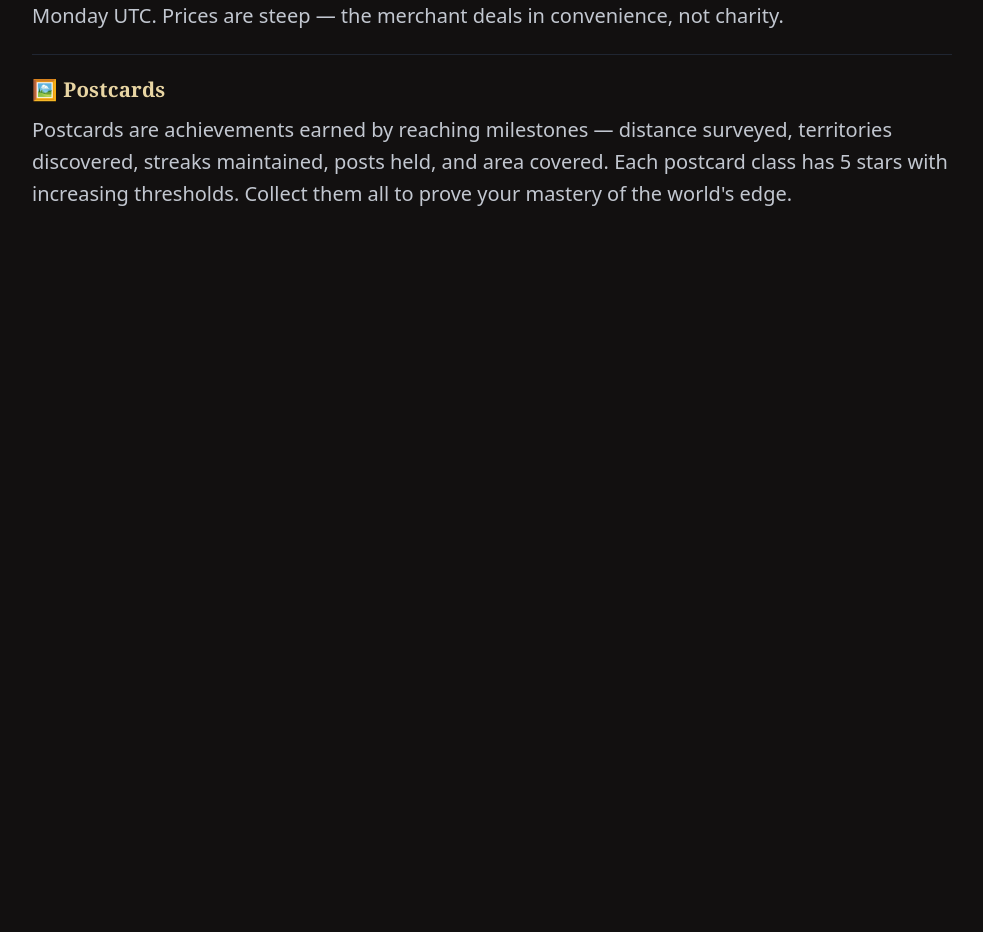
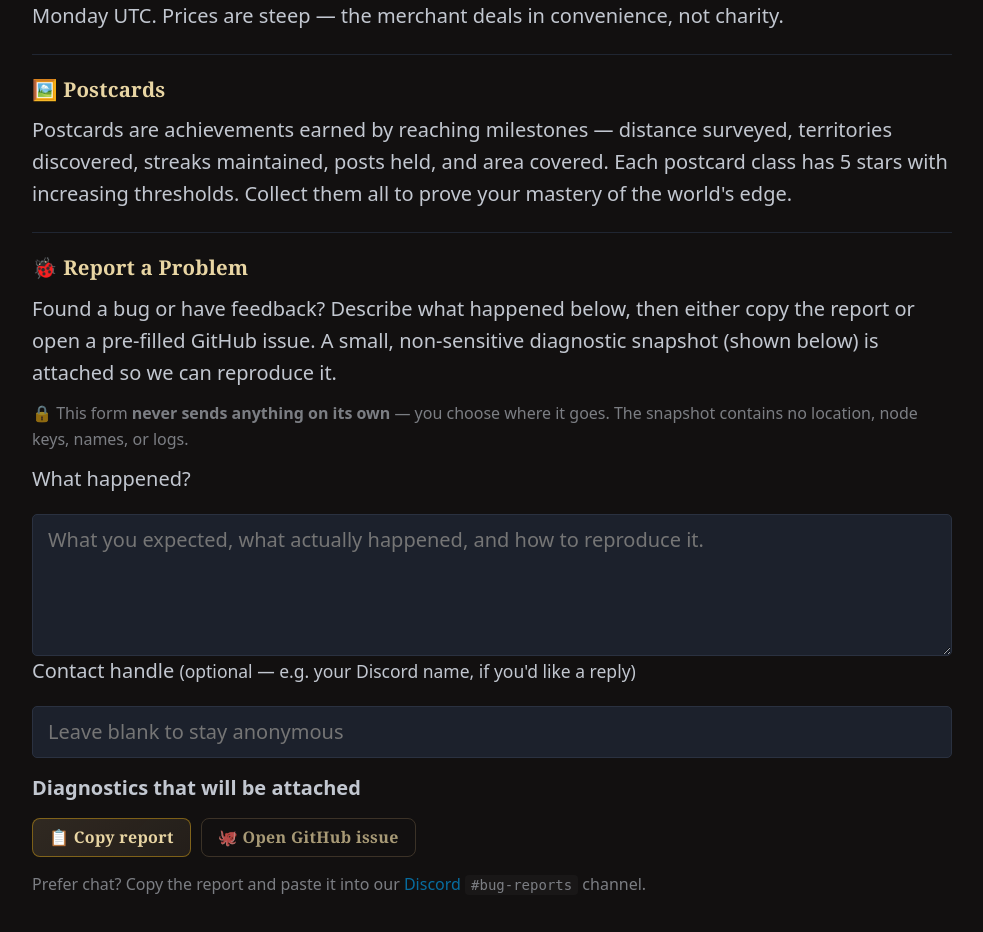
Before and after one commit to hornofabraxas/lora-the-explorer, a FastAPI app: page /help in a window 1280 px wide. Shown: the part 2062-2994 px from the top of the page, without its empty margins (148-1131 px from the left). Before the commit the page ends 2268 px from the top, so only its background shows below. Run offline with FastAPI, Linux system fonts and the light colour scheme.

Commit message:
Add "Report a Problem" bug-report tool (task 8)
A Help-page panel that gathers a minimal, non-sensitive diagnostic snapshot
plus the player's description, then lets them either copy a formatted report
(to paste into Discord) or open a pre-filled GitHub issue. The app itself
transmits nothing — the player is the transport — so it adds no automatic
outbound path and preserves the project's privacy posture.

Diagnostics: version, install method, OS/arch, Python version, connection
*type* (no host), companion-connected bool, multiplayer registered/pvp bools.
Never: coordinates, hex IDs, pubkeys, node/display names, logs, or webhook
URLs. The player sees the full payload before sharing.

- paths.install_method(): sniffs PyInstaller freeze / Docker / source; the
  Docker image sets LORA_INSTALL_METHOD=docker so it self-reports accurately.
- help route builds the diagnostics; previewer affordance added.
- PRIVACY.md: documents the snapshot and clarifies it is not an outbound path.
- Tests: bug-report section renders, sensitive fields never leak, install
  method detection.

Co-Authored-By: Claude Opus 4.8 <noreply@anthropic.com>

```diff
--- a/preview_server.py
+++ b/preview_server.py
@@ -769,6 +769,14 @@ async def multiplayer_restore_hp():
 async def help_page(request: Request):
     return templates.TemplateResponse(request, "help.html", {
         **COMMON, "nav_active": "help",
+        "diagnostics": {
+            "version": "0.9.3", "install": "docker",
+            "os": "Linux 6.6.0 (x86_64)", "python": "3.12.4",
+            "connection_type": "wifi", "companion_connected": True,
+            "multiplayer_registered": False, "pvp_enabled": False,
+        },
+        "issue_url": "https://github.com/hornofabraxas/lora-the-explorer/issues/new",
+        "discord_url": "https://discord.gg/EHXemsA2SS",
     })
 
 
--- a/src/lora_explorer/web/templates/help.html
+++ b/src/lora_explorer/web/templates/help.html
@@ -87,5 +87,89 @@
     <h3 class="doc-section-title">🖼️ Postcards</h3>
     <p>Postcards are achievements earned by reaching milestones — distance surveyed, territories discovered, streaks maintained, posts held, and area covered. Each postcard class has 5 stars with increasing thresholds. Collect them all to prove your mastery of the world's edge.</p>
 </section>
+
+<section class="doc-section" id="report-a-problem">
+    <h3 class="doc-section-title">🐞 Report a Problem</h3>
+    <p>Found a bug or have feedback? Describe what happened below, then either copy
+       the report or open a pre-filled GitHub issue. A small, non-sensitive
+       diagnostic snapshot (shown below) is attached so we can reproduce it.</p>
+    <p class="doc-hint">🔒 This form <strong>never sends anything on its own</strong> — you choose where it
+       goes. The snapshot contains no location, node keys, names, or logs.</p>
+
+    <label for="br-desc">What happened?</label>
+    <textarea id="br-desc" rows="4" placeholder="What you expected, what actually happened, and how to reproduce it."></textarea>
+
+    <label for="br-contact">Contact handle <small>(optional — e.g. your Discord name, if you'd like a reply)</small></label>
+    <input type="text" id="br-contact" maxlength="64" placeholder="Leave blank to stay anonymous">
+
+    <details style="margin: 0.75rem 0;">
+        <summary style="cursor: pointer;">Diagnostics that will be attached</summary>
+        <pre id="br-diag" style="white-space: pre-wrap; margin-top: 0.5rem;">—</pre>
+    </details>
+
+    <div style="display: flex; flex-wrap: wrap; gap: 0.5rem;">
+        <button type="button" id="br-copy" class="game-btn game-btn-primary">📋 Copy report</button>
+        <button type="button" id="br-github" class="game-btn game-btn-secondary">🐙 Open GitHub issue</button>
+    </div>
+    <p class="doc-hint" style="margin-top: 0.75rem;">
+        Prefer chat? Copy the report and paste it into our
+        <a href="{{ discord_url }}" target="_blank" rel="noopener">Discord</a> <code>#bug-reports</code> channel.
+    </p>
+
+    <script>
+    (function () {
+        var diag = {{ diagnostics | tojson }};
+        var ISSUE_URL = {{ issue_url | tojson }};
+        function diagLines() {
+            return [
+                'Version: ' + diag.version,
+                'Install: ' + diag.install,
+                'OS: ' + diag.os,
+                'Python: ' + diag.python,
+                'Connection: ' + diag.connection_type,
+                'Companion connected: ' + (diag.companion_connected ? 'yes' : 'no'),
+                'Multiplayer: registered=' + (diag.multiplayer_registered ? 'yes' : 'no') +
+                    ', pvp=' + (diag.pvp_enabled ? 'yes' : 'no')
+            ];
+        }
+        var pre = document.getElementById('br-diag');
+        if (pre) pre.textContent = diagLines().join('\n');
+
+        function buildReport() {
+            var desc = (document.getElementById('br-desc') || {}).value || '';
+            var contact = (document.getElementById('br-contact') || {}).value || '';
+            var body = '**What happened?**\n' + (desc.trim() || '_(describe the problem here)_') + '\n\n';
+            if (contact.trim()) body += '**Contact:** ' + contact.trim() + '\n\n';
+            body += '---\n_Diagnostics (auto-collected, no personal data):_\n' +
+                diagLines().map(function (l) { return '- ' + l; }).join('\n') + '\n';
+            return body;
+        }
+        function fallbackCopy(text) {
+            var ta = document.createElement('textarea');
+            ta.value = text; ta.style.position = 'fixed'; ta.style.opacity = '0';
+            document.body.appendChild(ta); ta.focus(); ta.select();
+            try { document.execCommand('copy'); } catch (e) {}
+            document.body.removeChild(ta);
+        }
+        var copyBtn = document.getElementById('br-copy');
+        if (copyBtn) copyBtn.addEventListener('click', function () {
+            var text = buildReport();
+            function done() {
+                if (window.loraTip) loraTip('Report copied. Paste it into our Discord #bug-reports channel, or a GitHub issue.');
+            }
+            if (navigator.clipboard && navigator.clipboard.writeText) {
+                navigator.clipboard.writeText(text).then(done, function () { fallbackCopy(text); done(); });
+            } else { fallbackCopy(text); done(); }
+        });
+        var ghBtn = document.getElementById('br-github');
+        if (ghBtn) ghBtn.addEventListener('click', function () {
+            var desc = (document.getElementById('br-desc') || {}).value || '';
+            var title = 'Bug report' + (desc.trim() ? ': ' + desc.trim().split('\n')[0].slice(0, 60) : '');
+            var url = ISSUE_URL + '?title=' + encodeURIComponent(title) + '&body=' + encodeURIComponent(buildReport());
+            window.open(url, '_blank', 'noopener');
+        });
+    })();
+    </script>
+</section>
 </div>
 {% endblock %}
```
Also changed, not shown: PRIVACY.md (+14 -0 lines), src/lora_explorer/paths.py (+16 -0 lines), src/lora_explorer/web/routes.py (+25 -0 lines), tests/test_web.py (+25 -0 lines), 1 other file.
